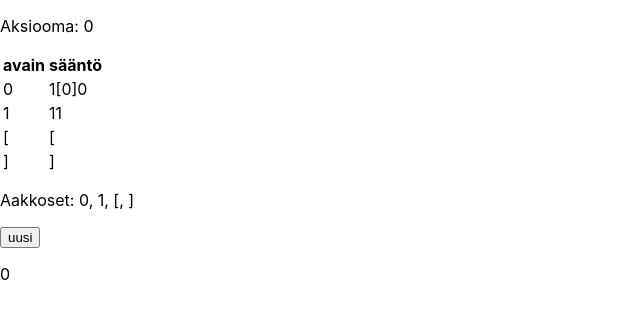
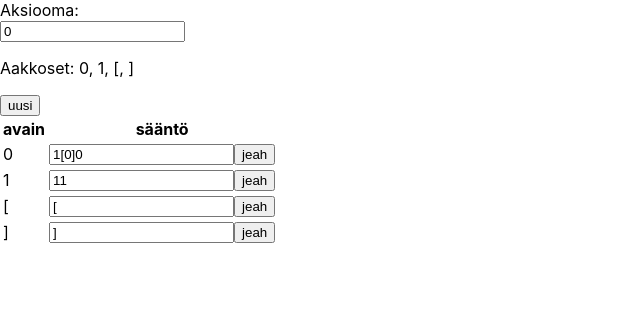
Before and after one commit to Halmela/L-System-JS, a React (Create React App) app in the folder l-system/: page / in a window 1280 px wide. Shown: the top 318 px of the page, without its empty margins (0-640 px from the left). Built offline with nearby package versions, Linux system fonts and the light colour scheme.

Commit message:
ui functionality

```diff
--- a/l-system/src/App.js
+++ b/l-system/src/App.js
@@ -1,6 +1,8 @@
 import React, {useState} from 'react';
 import './App.css';
 import Content from './components/Content'
+
+
 
 function App() {
 
@@ -10,7 +12,7 @@ function App() {
       .reduce((a, c) => a.concat(c))
       .filter((letter, i, arr) => arr.indexOf(letter) === (i)))
 
-  const rules = [
+  const example = [
     {
       key: "0",
       rule: "1[0]0"
@@ -29,39 +31,69 @@ function App() {
     }
   ]
 
+  const exampleA = "0"
+
+  const [ruleset, setRuleset] = useState(example)
+  const [axiom, setAxiom] = useState(exampleA)
+
   const lsystem = {
-    axiom: "0",
-    rules: rules,
-    alphabet: alphabet(rules)
+    axiom: axiom,
+    rules: ruleset,
+    alphabet: alphabet(ruleset)
   }
 
   const [system, setSystem] = useState(lsystem)
-  const [iterations, setIterations] = useState([lsystem.axiom])
+  const [iterations, setIterations] = useState([])
+  const [newRule, setNewRule] = useState('')
+
+
   console.log({system})
   console.log({iterations})
 
+  const handleSystemChange = (event) => setSystem(event.target.value)
+  const handleRulesetChange = (event) => setRuleset(event.target.value)
+  const handleNewRuleChange = (event) => setNewRule(event.target.value)
+  const handleAxiomChange = (event) => setAxiom(event.target.value)
+
 
   const replace = (word) => [...word]
-    .map(letter => rules
+    .map(letter => system.rules
       .filter(k => k.key === letter)
       .map(r => r.rule)[0])
       .reduce((a,c) => a.concat(c))
 
 
-  const newIteration = () =>
-    setIterations(iterations
-      .concat(
-        replace(iterations[iterations.length - 1])))
+  const newIteration = () =>{
+    setIterations(
+      iterations.length !== 0
+        ? iterations.concat(
+          replace(iterations[iterations.length - 1]))
+        : iterations.concat(system.axiom))
+  }
 
-  const newSystem = (axiom, rules) => (
-    setSystem({
+  const newSystem = (axiom, rules) => {
+    console.log('new axiom:', axiom, 'new rules:', rules)
+    const nu = {
       axiom: axiom,
       rules: rules,
       alphabet: alphabet(rules)
-    }))
+    }
+    console.log('nu:', nu)
+    setSystem(nu)}
+
+
+  /*const AxiomForm = () => {
+    return (
+      <form onSubmit={ChangeAxiom}>
+        <input value={axiom} onChange={handleAxiomChange}/>
+      </form>
+    )*/
+
 
   return (
-   <Content system={system} setSystem={setSystem} newSystem={newSystem} iterations={iterations} setIterations={setIterations} replace={replace} newIteration={newIteration}/>
+
+   <Content axiom={axiom} handleAxiomChange={handleAxiomChange} newRule={newRule} handleNewRuleChange={handleNewRuleChange} ruleset={ruleset} system={system} newSystem={newSystem} setSystem={setSystem} handleSystemChange={handleSystemChange} iterations={iterations} setIterations={setIterations} replace={replace} newIteration={newIteration}/>
+
   )
 }
 
--- a/l-system/src/components/Content.js
+++ b/l-system/src/components/Content.js
@@ -1,5 +1,5 @@
 import React from 'react'
-const Content = ({system, iterations, newIteration} ) => {
+const Content = ({axiom, handleAxiomChange, system, newSystem, handleSystemChange, handleNewRuleChange, iterations, newIteration} ) => {
   console.log('säännöt contentissa', system.rules)
 
   const rows = (props) =>  {
@@ -14,7 +14,7 @@ const Content = ({system, iterations, newIteration} ) => {
       props.map(pair => <Trow pair={pair} key={pair.key}/>)
     )
   }
-
+/*
   const Trow = ({pair}) => {
     return (
       <tr>
@@ -23,6 +23,30 @@ const Content = ({system, iterations, newIteration} ) => {
       </tr>
     )
   }
+*/
+
+  const Forms = ({system}) => {
+    return (
+      <table>
+        <tbody>
+          <tr><th>avain</th><th>sääntö</th></tr>
+          {presenter(system.rules)}
+        </tbody>
+      </table>
+    )
+  }
+
+  const Trow = ({pair}) => {
+    return (
+      <tr>
+        <td>{pair.key}</td>
+        <td>
+          <RuleForm pair={pair}/>
+        </td>
+      </tr>
+    )
+  }
+
 
   const Row = ({text}) => {
     return (
@@ -30,34 +54,78 @@ const Content = ({system, iterations, newIteration} ) => {
     )
   }
 
-  /*const Row = ({text}) => {
+
+
+
+  const RuleForm = ({pair}) => {
+    console.log(pair)
+    //{ChangeRule({key: pair.key, rule: value})}
+
     return (
-      <p>{text}</p>
-      <form onSubmit={newIteration}>
-    <div>Sääntö:
-      <input value={newNumber} onChange={handleNumberChange} /></div>
+      <form id={pair.key} onSubmit={ChangeRule}>
         <div>
-      <button type="submit">lisää</button></div>
+          <input name="rule" value={pair.rule} onChange={handleNewRuleChange} />
+          <button type="submit">jeah</button>
+        </div>
       </form>
     )
-  }*/
+  }
 
-  //const Tabler = ({json}) =>
+  const klikTest = (event) => {
+    event.preventDefault()
+    console.log('lol: ', event.target)
+
+  }
+
+  const ChangeAxiom = (event) => {
+    event.preventDefault()
+    console.log('CA props', axiom)
+    newSystem(axiom, system.rules)
+  }
+
+  const ChangeRule = (event) => {
+    event.preventDefault()
+    console.log(event.target.id)
+    console.log('CR', document.getElementById(event.target.id).elements["rule"].value)
+
+    /*const nu = {
+      axiom: system.axiom,
+      rules: system.rules
+        .map(p => p.key === event.target.id
+            ? {key: p.key, rule: props.rule}
+            : {key: p.key, rule: p.rule}
+          )
+    }
+    console.log('uus:', nu)
+    newSystem(nu)*/
+  }
+
+  const testi = {
+    key: '1',
+    rule: '2'
+  }
 
   return (
-    <div>
-    <p>Aksiooma: {system.axiom}</p>
+    <div>Aksiooma:
+      <form onSubmit={ChangeAxiom}>
+        <input value={axiom} onChange={handleAxiomChange}/>
+      </form>
+
+
+   <p>Aakkoset: {system.alphabet.sort().reduce((a, c) => a.concat(", ", c))}</p>
+   <button onClick={() => newIteration()}>uusi</button>
+
    <table>
         <tbody>
           <tr><th>avain</th><th>sääntö</th></tr>
           {presenter(system.rules)}
         </tbody>
       </table>
-   <p>Aakkoset: {system.alphabet.sort().reduce((a, c) => a.concat(", ", c))}</p>
-   <button onClick={() => newIteration()}>uusi</button>
+
    {rows(iterations)}
   </div>
   )
 }
+ //<Forms system={system}/>
 
 export default Content
```
Lines whose indentation alone changed are shown as unchanged.
